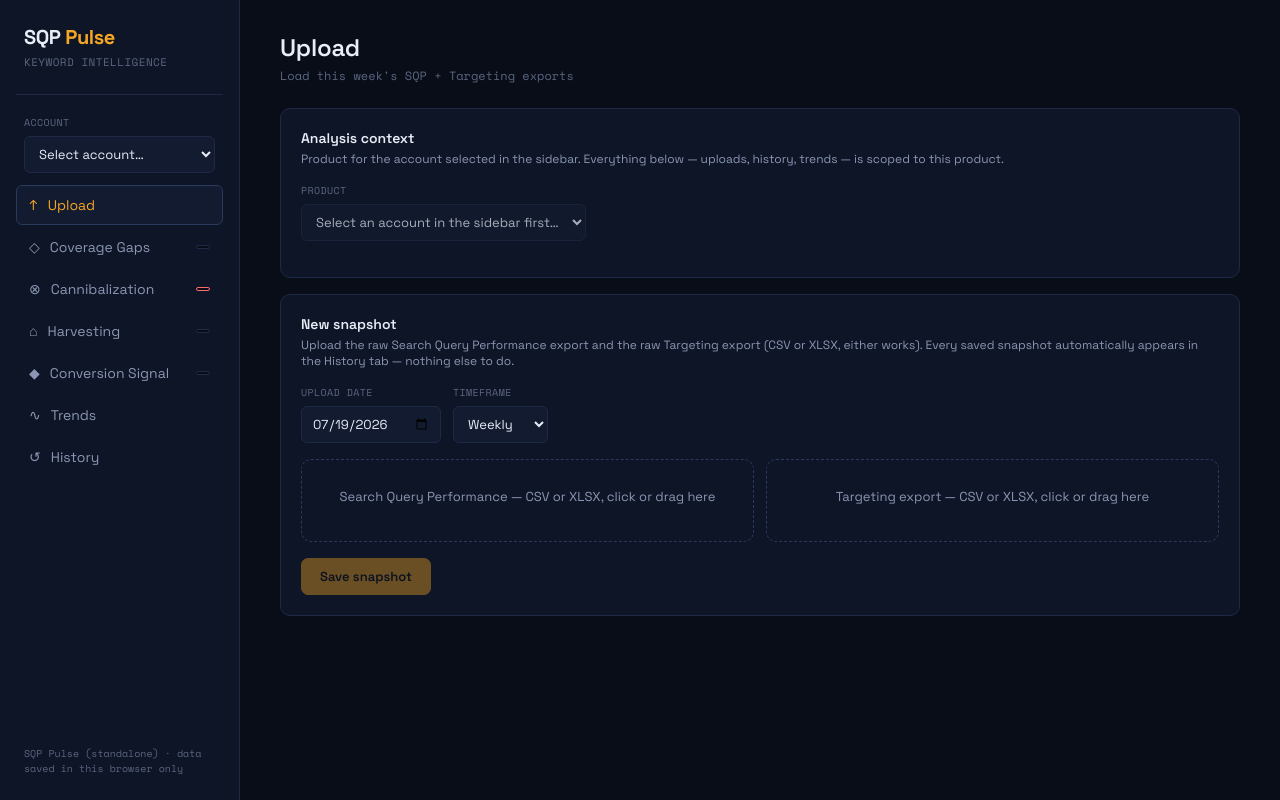
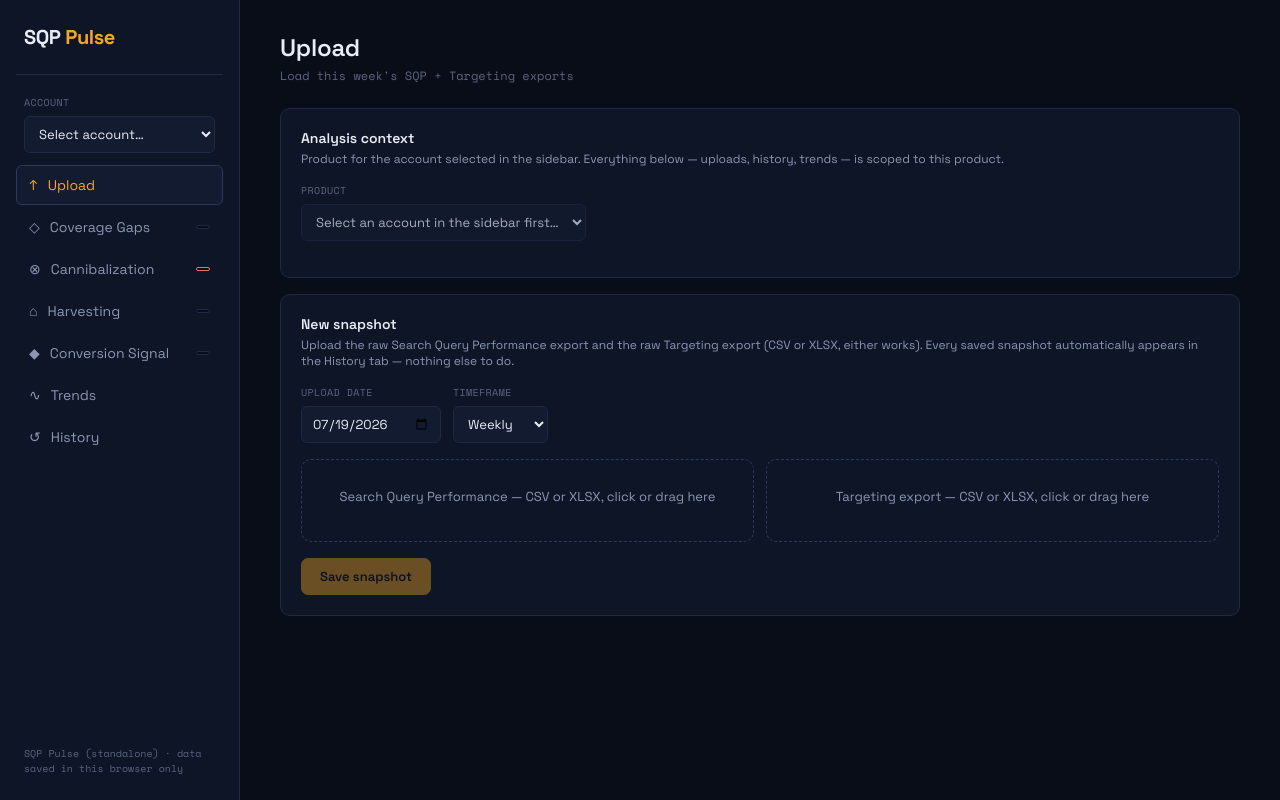
Before and after one commit to ppcmarketing-hub/SQP-Pulse, a plain HTML site: page index.html in a window 1280 px wide. Drawn offline with nearby package versions, Linux system fonts and the light colour scheme.

Commit message:
Remove keyword intelligence subtitle

```diff
--- a/index.html
+++ b/index.html
@@ -96,7 +96,6 @@
   <aside class="sidebar">
     <div class="logo-block">
       <div class="logo-name">SQP <span>Pulse</span></div>
-      <div class="logo-sub">Keyword intelligence</div>
     </div>
     <div class="form-field" style="padding: 0 8px 12px;">
       <label>Account</label>
```
Also changed, not shown: 1 other file.
